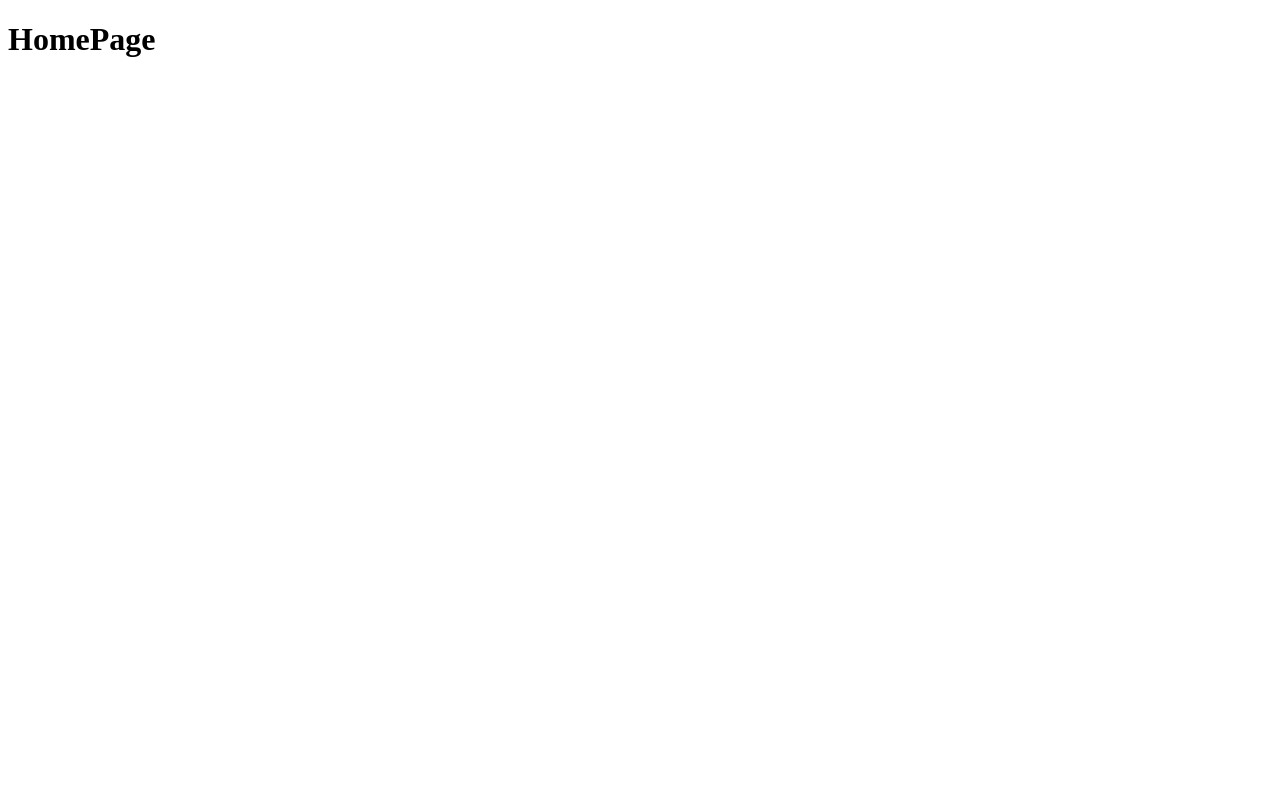
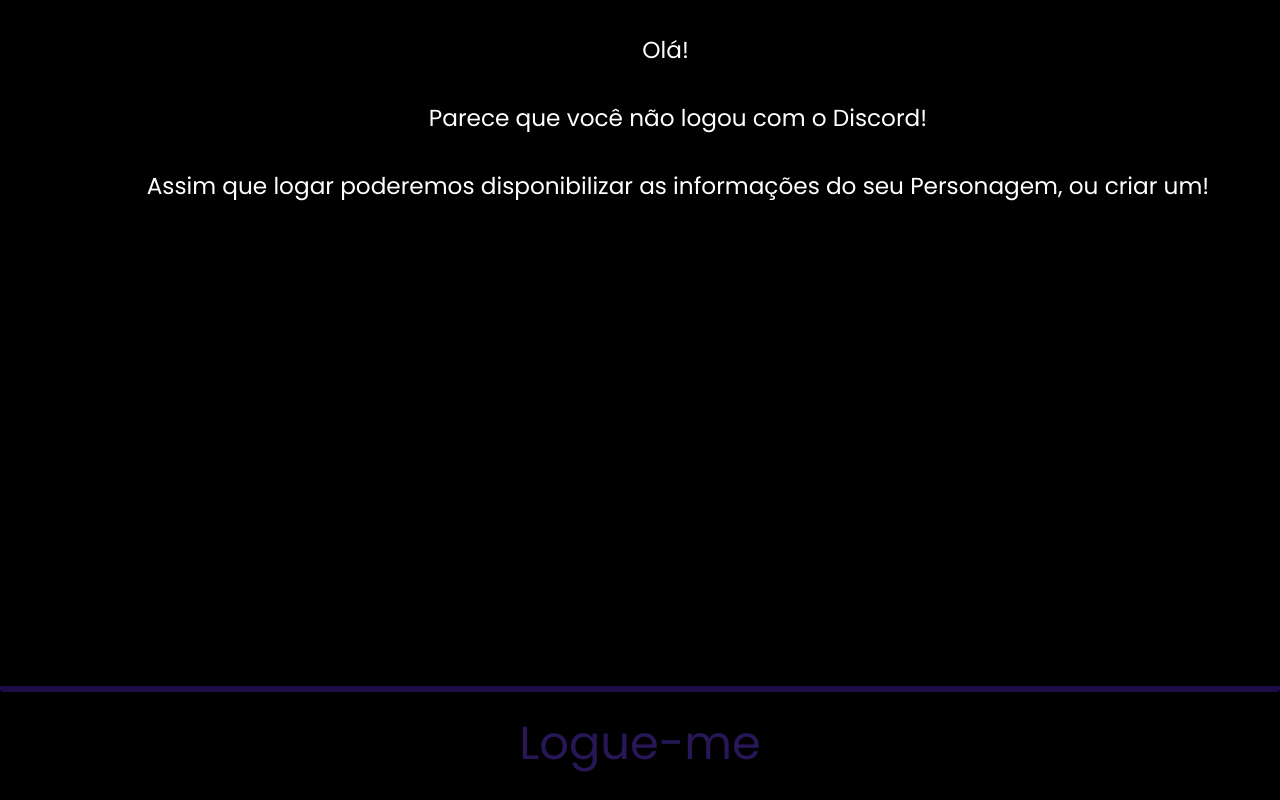
Before and after one commit to MKIsHereOficial/NextAbby, a Next.js app: page / in a window 1280 px wide. Built offline with nearby package versions, Linux system fonts and the light colour scheme; no server answers.

Commit message:
descanso por tempo indeterminado.

```diff
--- /dev/null
+++ b/components/LoginButton.tsx
@@ -0,0 +1,38 @@
+import React from 'react';
+
+import styled from 'styled-components';
+
+import colors from '../colors.config';
+import styles from '../styles/Login.module.css';
+
+const LoginButton: React.FC = () => {
+    return (
+        <a href="/api/auth/signin">
+            <Button className={styles.login_btn}>Logue-me</Button>
+        </a>
+    )
+}
+
+const Button = styled.button`
+  color: ${colors.SECONDARY};
+
+  border: .75vh solid ${colors.PRIMARY};
+  border-color: ${colors.PRIMARY} transparent transparent transparent;
+
+  animation: onLoad 4s linear;
+
+  @keyframes onLoad {
+      from {
+          left: -15vw;
+          filter: blur(10px);
+          opacity: 0;
+          border-color: ${colors.PRIMARY} ${colors.PRIMARY} ${colors.PRIMARY} ${colors.PRIMARY};
+          border-radius: 4vh;
+          border-width: .45vh;
+      }
+  }
+
+`;
+
+
+export default LoginButton;
--- /dev/null
+++ b/pages/_app.tsx
@@ -0,0 +1,7 @@
+import '../styles/globals.css'
+
+function MyApp({ Component, pageProps }) {
+  return <Component {...pageProps} />
+}
+
+export default MyApp
--- /dev/null
+++ b/pages/api/auth/index.js
@@ -0,0 +1,3 @@
+export default function SignIn(req, res) {
+    res.status(404).send("Page doesn't exist");
+}
--- a/pages/index.tsx
+++ b/pages/index.tsx
@@ -1,11 +1,50 @@
+
 import React from 'react';
 
+import Head from 'next/head';
+import LoginButton from '../components/LoginButton';
+
+import styled from 'styled-components';
+
+import textVars from '../textVars.config';
+import styles from '../styles/Login.module.css';
+
+import { useSession } from 'next-auth/client'
+
 const HomePage: React.FC = () => {
+    var [session, loading] = useSession();
+
+    console.dir(loading);
+    console.dir(session);
+
+    if (session && session['user'] && session['user']['id']) return <h1>MongoDB</h1>;
+
+    if (loading) return (
+        <div className={styles.body}>
+            <Head>
+                <title>Carregando...</title>
+            </Head>
+
+            <main style={{position: 'fixed', left: '50%', top: '50%', transform: 'translate(-50%, -50%)'}}>
+                <h1>Carregando...</h1>
+            </main>
+        </div>
+    );
+
     return (
-        <div>
-            <h1>HomePage</h1>
+        <div className={styles.body}>
+            <Head>
+                <title>Login - AbbyCastle</title>
+            </Head>
+            <main className={styles.main}>
+
+                <p className={styles.paragraph}>{textVars.LOGIN_ADVICE}</p>
+
+                <LoginButton />
+            </main>
         </div>
     )
 }
 
+
 export default HomePage;
--- /dev/null
+++ b/styles/Dashboard.module.css
@@ -0,0 +1,44 @@
+.peri_attrs_container {
+    width: 100vw;
+    height: 100vh;
+
+    display: grid;
+    place-items: center;
+    grid-template-columns: repeat(2, 100vw);
+
+    overflow: hidden;
+}
+
+.periattr_container {
+    /* VARIABLES: START */
+
+    --border-color: transparent;
+    --border-thickness: 4px;
+    --border-thickness-axis: var(--border-thickness) var(--border-thickness) var(--border-thickness) var(--border-thickness);
+
+    /* VARIABLES: END */
+
+    flex: 1;
+
+    position: relative;
+
+    display: grid;
+    place-items: center;
+
+    background: var(--primary, purple);
+
+    border: solid var(--border-color);
+    border-width: var(--border-thickness-axis);
+
+    padding: .75rem;
+}
+
+.periattr_container:first-child {
+    --border-color: white;
+    --border-thickness-axis: 0 var(--border-thickness) 0 0;
+}
+
+.periattr_container:nth-child(2) {
+    --border-color: white;
+    --border-thickness-axis: 0 0 0 var(--border-thickness);
+}
--- /dev/null
+++ b/styles/Login.module.css
@@ -0,0 +1,71 @@
+.login_btn {
+    padding: 2vh 2vw;
+
+    background: transparent;
+    backdrop-filter: blur(10px);
+
+    width: 65vw;
+
+    border-radius: 0;
+
+    font-size: 2rem;
+
+    width: calc(100vw + 8px);
+
+    position: fixed;
+
+    bottom: 0;
+    left: -4px;
+    transform: translateX(0);
+
+    transition: 200ms ease;
+
+    font-weight: 400;
+}
+
+.login_btn:hover {
+    padding: 4vh 2vw;
+}
+
+.login_btn:active {
+    font-size: 2.25rem;
+    font-weight: bold;
+}
+
+.body {
+    position: fixed;
+    left: 0;
+    top: 0;
+
+
+    width: 100vw;
+    height: 100vh;
+}
+
+.main {
+    margin: 2vh 2vw;
+
+    display: flex;
+    align-items: center;
+    justify-content: space-between;
+    flex-direction: column;
+
+    text-align: center;
+
+
+    width: 100vw;
+    height: 100vh;
+
+    position: relative;
+}
+
+.paragraph {
+    display: flex;
+    align-items: center;
+    justify-content: center;
+
+    white-space: pre-wrap;
+    font-size: 1rem;
+
+    margin: .75rem .25rem;
+}
```
Also changed, not shown: components/Carousel.tsx (added, +49 -0 lines), package.json (+10 -1 lines), pages/[discordId]/dashboard.tsx (added, +74 -0 lines), pages/api/auth/[...nextauth].js (added, +58 -0 lines), 1 other file (tests, documents, lock files or other folders).
